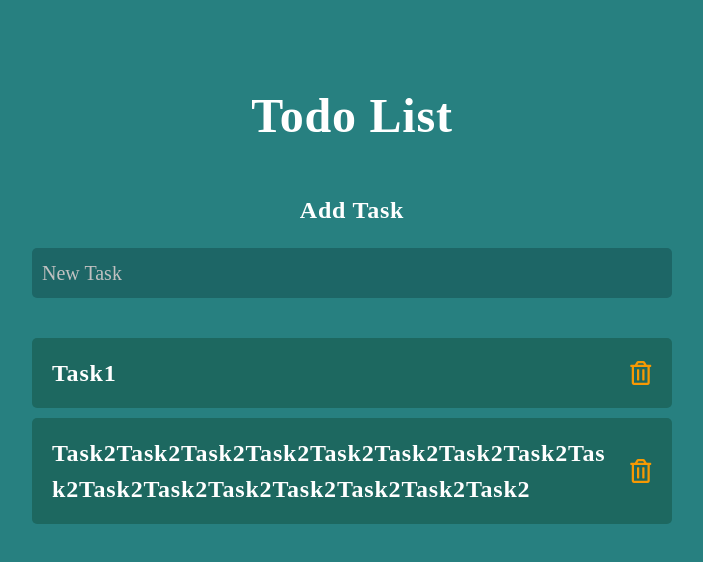
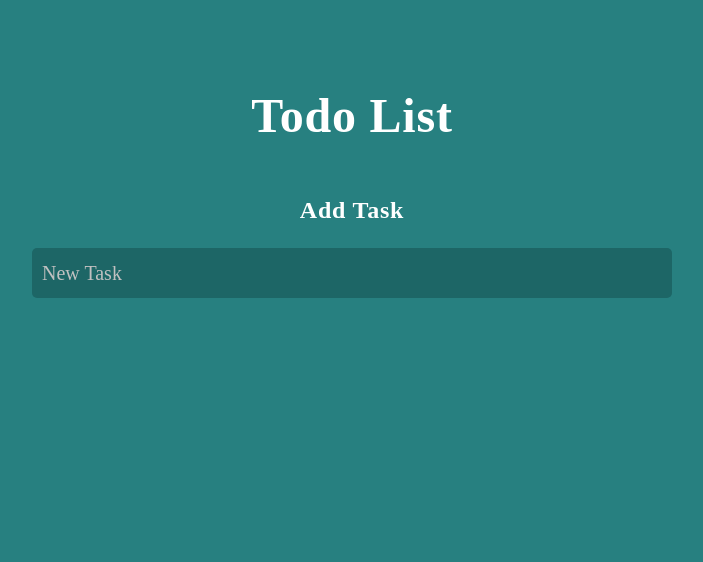
Before and after one commit to ring1996/todo-react, a React (Create React App) app: page / in a window 1280 px wide. Shown: the top 562 px of the page, without its empty margins (288-991 px from the left). Built offline with nearby package versions, Linux system fonts and the light colour scheme.

Commit message:
[add] Todoの追加機能を実装

```diff
--- a/src/App.jsx
+++ b/src/App.jsx
@@ -1,14 +1,21 @@
-import React from "react";
+import React, { useState } from "react";
 import classes from "./App.module.scss";
 import { AddTask } from "./components/AddTask";
 import { TaskList } from "./components/TaskList";
 
 export const App = () => {
+  const [todoText, setTodoText] = useState("");
+  const [todos, setTodos] = useState([]);
   return (
     <div className={classes.container}>
       <h1 className={classes.title}>Todo List</h1>
-      <AddTask />
-      <TaskList />
+      <AddTask
+        todoText={todoText}
+        setTodoText={setTodoText}
+        todos={todos}
+        setTodos={setTodos}
+      />
+      <TaskList todos={todos} setTodos={setTodos} />
     </div>
   );
 };
--- a/src/components/AddTask/index.jsx
+++ b/src/components/AddTask/index.jsx
@@ -1,12 +1,17 @@
 import { InputPrimary } from "../InputPrimary";
 import classes from "./AddTask.module.scss";
 
-export const AddTask = () => {
+export const AddTask = (props) => {
   return (
     <div className={classes.inner}>
       <p className={classes.title}>Add Task</p>
       <p className={classes.inputArea}>
-        <InputPrimary />
+        <InputPrimary
+          todoText={props.todoText}
+          setTodoText={props.setTodoText}
+          todos={props.todos}
+          setTodos={props.setTodos}
+        />
       </p>
     </div>
   );
--- a/src/components/InputPrimary/index.jsx
+++ b/src/components/InputPrimary/index.jsx
@@ -1,5 +1,24 @@
 import classes from "./InputPrimary.module.scss";
 
-export const InputPrimary = () => {
-  return <input className={classes.input} type="text" placeholder="New Task" />;
+export const InputPrimary = (props) => {
+  const onChangeTodoText = (e) => {
+    props.setTodoText(e.target.value);
+  };
+  const onKeyPressInput = (e) => {
+    if (e.key === "Enter") {
+      const newTodo = e.target.value;
+      props.setTodos([...props.todos, newTodo]);
+      props.setTodoText("");
+    }
+  };
+  return (
+    <input
+      className={classes.input}
+      type="text"
+      placeholder="New Task"
+      value={props.todoText}
+      onChange={onChangeTodoText}
+      onKeyPress={onKeyPressInput}
+    />
+  );
 };
--- a/src/components/TaskList/index.jsx
+++ b/src/components/TaskList/index.jsx
@@ -1,19 +1,17 @@
 import classes from "./TaskList.module.scss";
 
-export const TaskList = () => {
+export const TaskList = (props) => {
   return (
     <div className={classes.inner}>
       <ul>
-        <li className={classes.item}>
-          <span>Task1</span>
-          <i class="far fa-trash-alt"></i>
-        </li>
-        <li className={classes.item}>
-          <span>
-            Task2Task2Task2Task2Task2Task2Task2Task2Task2Task2Task2Task2Task2Task2Task2Task2
-          </span>
-          <i class="far fa-trash-alt"></i>
-        </li>
+        {props.todos.map((todo, index) => {
+          return (
+            <li key={index} className={classes.item}>
+              <span>{todo}</span>
+              <i className="far fa-trash-alt"></i>
+            </li>
+          );
+        })}
       </ul>
     </div>
   );
```
